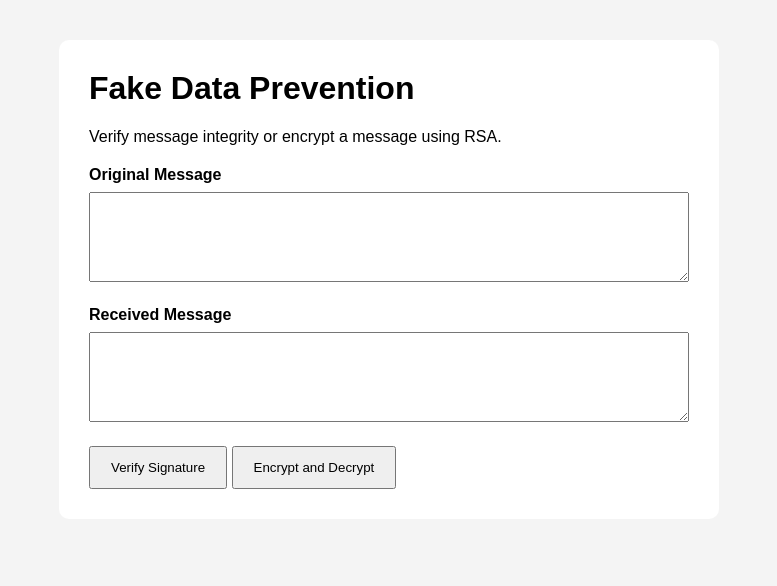
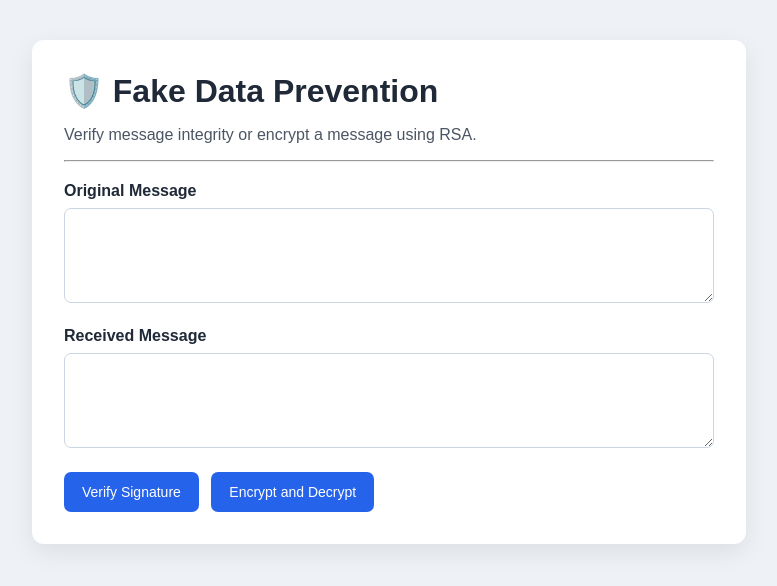
Before and after one commit to tursynbek-spec/fake-data-prevention, a Flask app: page / in a window 1280 px wide. Shown: the top 586 px of the page, without its empty margins (251-1028 px from the left). Run offline with Flask 2, Linux system fonts and the light colour scheme.

Commit message:
Add RSA encryption and update interface

```diff
--- a/app.py
+++ b/app.py
@@ -63,4 +63,4 @@ def index():
 
 
 if __name__ == "__main__":
-    app.run(debug=True)
+    app.run(debug=True, port=5001)
--- a/static/style.css
+++ b/static/style.css
@@ -1,20 +1,27 @@
 body {
     font-family: Arial, sans-serif;
-    background: #f4f4f4;
+    background: #eef2f7;
     margin: 0;
-    padding: 40px;
+    padding: 40px 20px;
+    color: #1f2937;
 }
 
 main {
-    max-width: 600px;
-    margin: auto;
+    max-width: 650px;
+    margin: 0 auto;
     background: white;
-    padding: 30px;
-    border-radius: 10px;
+    padding: 32px;
+    border-radius: 12px;
+    box-shadow: 0 8px 24px rgba(0, 0, 0, 0.08);
 }
 
 h1 {
     margin-top: 0;
+    margin-bottom: 12px;
+}
+
+p {
+    color: #4b5563;
 }
 
 label {
@@ -26,28 +33,49 @@ label {
 
 textarea {
     width: 100%;
-    min-height: 90px;
-    padding: 10px;
+    min-height: 95px;
+    padding: 12px;
     box-sizing: border-box;
+    border: 1px solid #cbd5e1;
+    border-radius: 7px;
+    font-size: 15px;
+    resize: vertical;
+}
+
+textarea:focus {
+    outline: none;
+    border-color: #2563eb;
 }
 
 button {
     margin-top: 20px;
-    padding: 12px 20px;
+    margin-right: 8px;
+    padding: 12px 18px;
+    border: none;
+    border-radius: 7px;
+    background: #2563eb;
+    color: white;
+    font-size: 14px;
     cursor: pointer;
+}
+
+button:hover {
+    background: #1d4ed8;
 }
 
 .result {
     margin-top: 20px;
-    padding: 15px;
-    border-radius: 6px;
+    padding: 14px;
+    border-radius: 7px;
     font-weight: bold;
 }
 
 .valid {
-    background: #dff5e1;
+    background: #dcfce7;
+    color: #166534;
 }
 
 .fake {
-    background: #f8d7da;
+    background: #fee2e2;
+    color: #991b1b;
 }
--- a/templates/index.html
+++ b/templates/index.html
@@ -9,8 +9,9 @@
 
 <body>
     <main>
-        <h1>Fake Data Prevention</h1>
+        <h1>🛡️ Fake Data Prevention</h1>
         <p>Verify message integrity or encrypt a message using RSA.</p>
+        <hr>
 
         <form method="POST">
 
```
Also changed, not shown: 1 other file.
